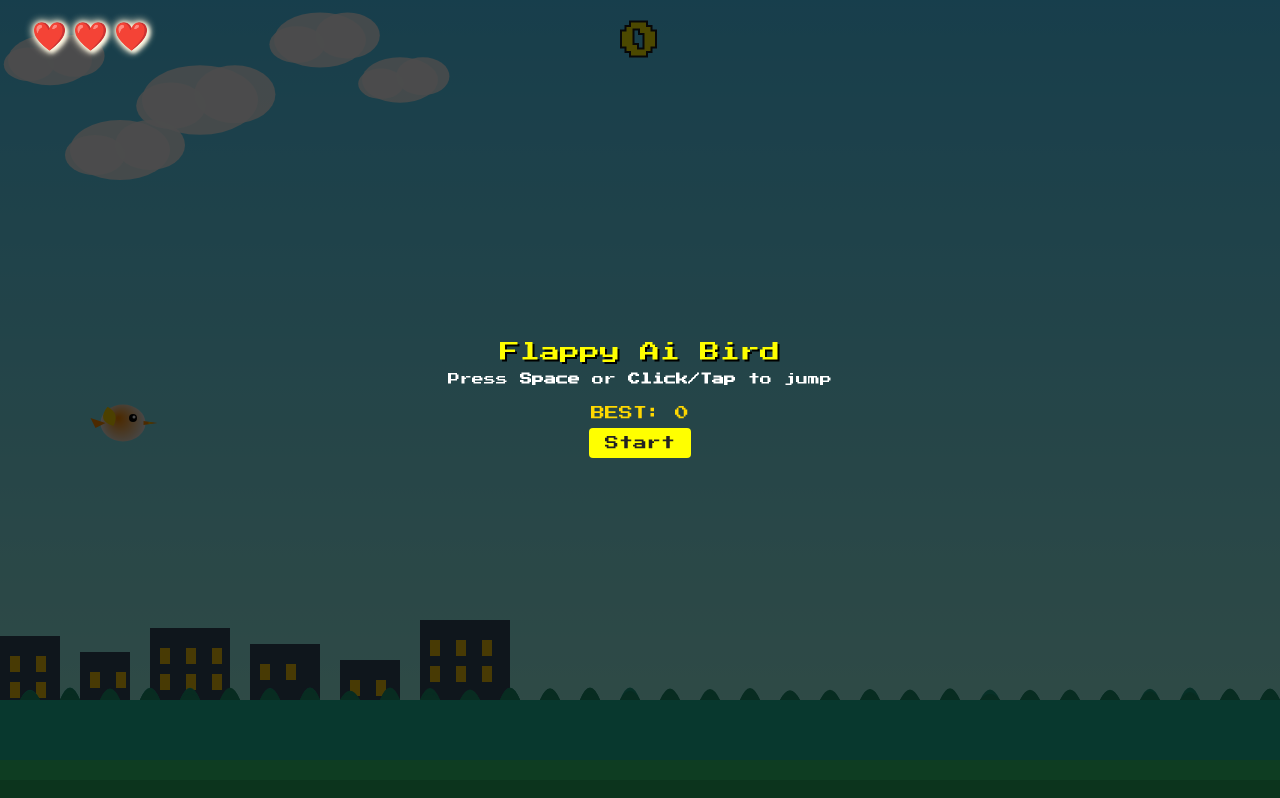
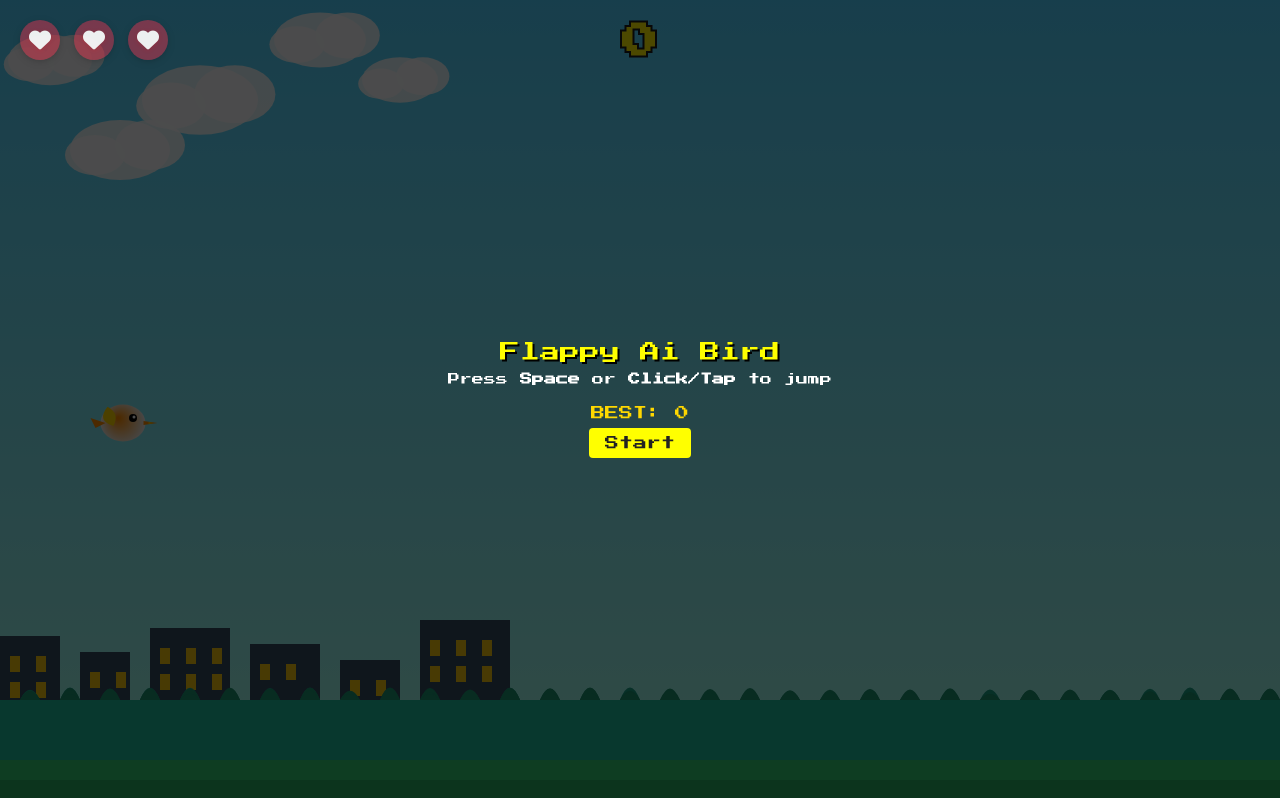
Before and after one commit to code20/flappy-ai-bird, a plain HTML site: page index.html in a window 1280 px wide. Drawn offline with Linux system fonts and the light colour scheme.

Commit message:
update life hearts

```diff
--- a/game.js
+++ b/game.js
@@ -4,7 +4,7 @@ import { drawBird } from './gameFunctions/bird.js';
 import { drawPipes } from './gameFunctions/pipes.js';
 import { drawParallax, updateParallax, drawCloud, updateClouds } from './gameFunctions/parallax.js';
 import { sounds, unlockAudio } from './gameFunctions/sound.js';
-import { updateHearts, updateBestScore, updateDifficulty } from './gameFunctions/state.js';
+import { updateBestScore, updateDifficulty } from './gameFunctions/state.js';
 import { createParticle, updateParticles, drawParticles } from './gameFunctions/particles.js';
 
 let canvas, ctx;
@@ -86,12 +86,27 @@ function hidePauseBtn() {
 
 function showHearts() {
   const hearts = document.getElementById('hearts');
-  if (hearts) hearts.style.display = 'block';
+  if (hearts) hearts.style.display = 'flex';
 }
 
 function hideHearts() {
   const hearts = document.getElementById('hearts');
   if (hearts) hearts.style.display = 'none';
+}
+
+// Update the hearts display to use Font Awesome icons
+export function updateHearts(lives) {
+  const hearts = document.getElementById('hearts');
+  if (hearts) {
+    hearts.innerHTML = '';
+    for (let i = 0; i < lives; i++) {
+      const heart = document.createElement('span');
+      heart.className = 'heart';
+      heart.innerHTML = '<i class="fas fa-heart" aria-label="Life"></i>';
+      hearts.appendChild(heart);
+    }
+    hearts.setAttribute('aria-label', `${lives} lives left`);
+  }
 }
 
 // Responsive canvas setup
--- a/style.css
+++ b/style.css
@@ -210,20 +210,41 @@ body {
 
 #hearts {
   position: absolute;
-  top: 18px;
-  left: 32px;
+  top: 20px;
+  left: 20px;
+  display: flex;
+  flex-direction: row;
+  align-items: center;
+  justify-content: flex-start;
+  gap: 14px; /* horizontal gap between hearts */
   z-index: 10;
-  font-size: 28px;
-  letter-spacing: 6px;
-  pointer-events: none;
-  user-select: none;
-  text-shadow: 2px 2px 4px #fffbe6, 0 0 8px #e8d7b8;
-  transition: opacity 0.3s;
 }
 
 .heart {
-  color: #ff4d6d;
-  filter: drop-shadow(0 0 2px #fffbe6);
+  background: rgba(255, 50, 80, 0.45);
+  border-radius: 50%;
+  width: 40px;
+  height: 40px;
+  display: flex;
+  align-items: center;
+  justify-content: center;
+  box-shadow: 0 2px 12px 0 rgba(0,0,0,0.10), 0 1.5px 4px 0 rgba(0,0,0,0.10);
+  transition: all 0.2s, box-shadow 0.2s;
+  opacity: 0.92;
+}
+
+.heart i {
+  color: #fff;
+  font-size: 22px;
+  text-shadow: 0 1px 4px rgba(255,0,0,0.18);
+}
+
+.heart:focus, .heart:hover {
+  outline: 2px solid #ff3250;
+  outline-offset: 2px;
+  opacity: 1;
+  box-shadow: 0 4px 18px 0 rgba(255,50,80,0.18), 0 2px 8px 0 rgba(255,50,80,0.12);
+  transform: scale(1.08);
 }
 
 /* Mobile specific styles */
```
